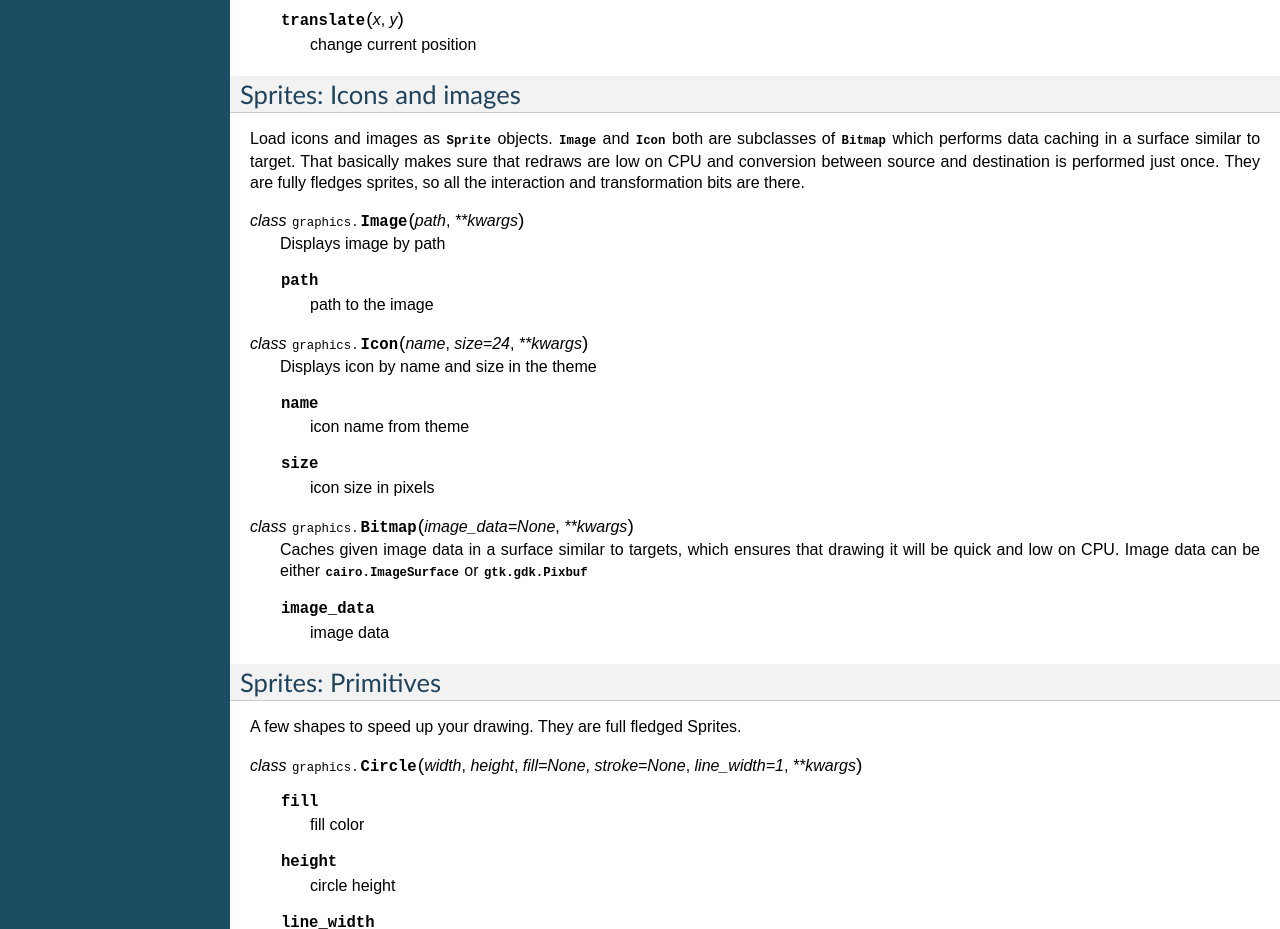
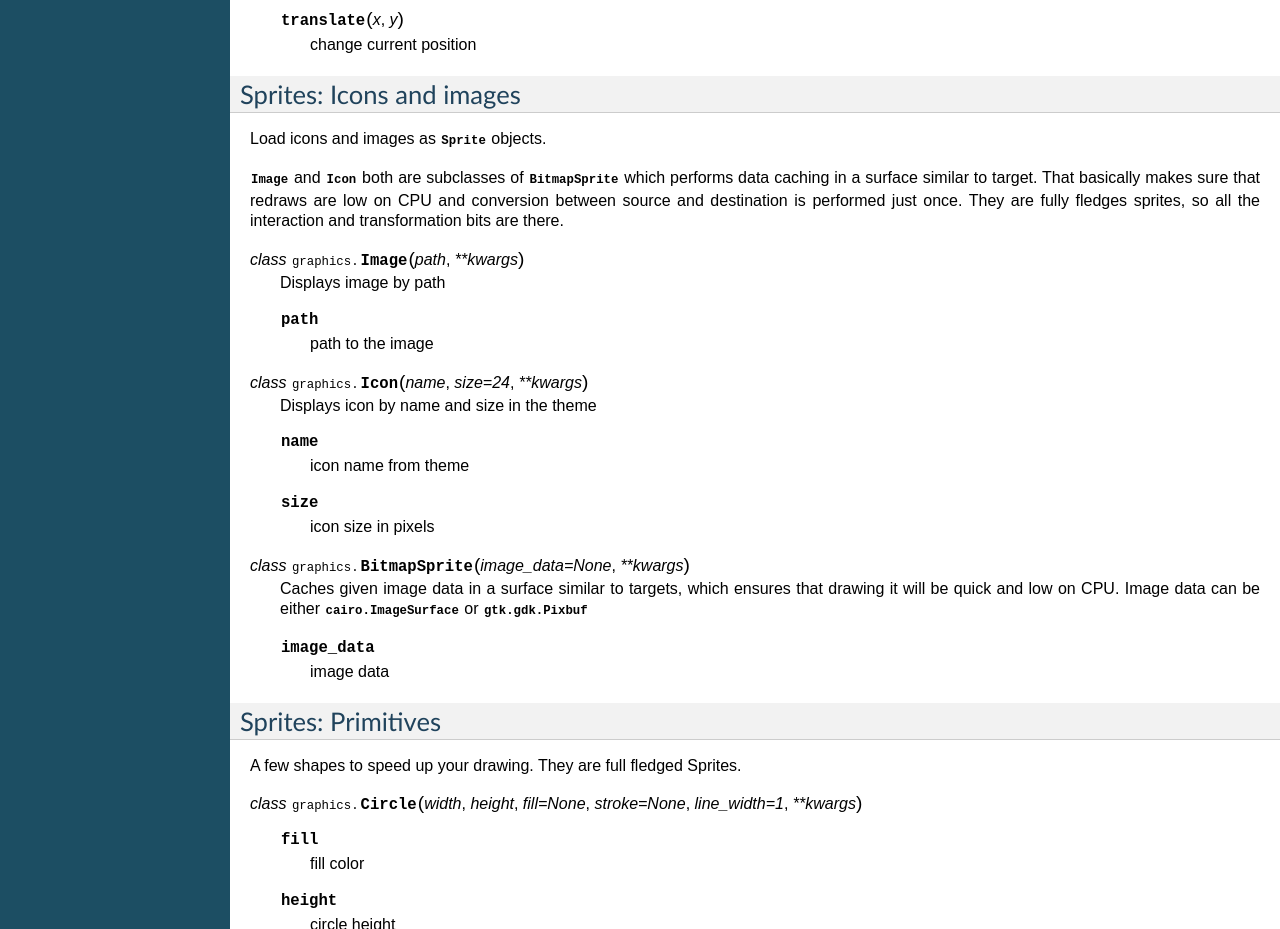
Before and after one commit to tstriker/hamster-experiments, a plain HTML site: page index.html in a window 1280 px wide. Shown: the part 5860-6789 px from the top of the page. Drawn offline with Linux system fonts and the light colour scheme.

Commit message:
automatic documentation sync

```diff
--- a/index.html
+++ b/index.html
@@ -536,12 +536,12 @@ a class:Label object</p>
 </div>
 <div class="section" id="sprites-icons-and-images">
 <span id="primitives"></span><h2>Sprites: Icons and images<a class="headerlink" href="#sprites-icons-and-images" title="Permalink to this headline">¶</a></h2>
-<p>Load icons and images as <tt class="xref py py-class docutils literal"><span class="pre">Sprite</span></tt> objects. <tt class="xref py py-class docutils literal"><span class="pre">Image</span></tt> and
-<tt class="xref py py-class docutils literal"><span class="pre">Icon</span></tt> both are subclasses of <tt class="xref py py-class docutils literal"><span class="pre">Bitmap</span></tt> which performs data
-caching in a surface similar to target. That basically makes sure that redraws
-are low on CPU and conversion between source and destination is performed just
-once. They are fully fledges sprites, so all the interaction and transformation
-bits are there.</p>
+<p>Load icons and images as <tt class="xref py py-class docutils literal"><span class="pre">Sprite</span></tt> objects.</p>
+<p><tt class="xref py py-class docutils literal"><span class="pre">Image</span></tt> and <tt class="xref py py-class docutils literal"><span class="pre">Icon</span></tt> both are subclasses of <tt class="xref py py-class docutils literal"><span class="pre">BitmapSprite</span></tt>
+which performs data caching in a surface similar to target. That basically makes
+sure that redraws are low on CPU and conversion between source and destination
+is performed just once. They are fully fledges sprites, so all the interaction
+and transformation bits are there.</p>
 <dl class="class">
 <dt id="graphics.Image">
 <em class="property">class </em><tt class="descclassname">graphics.</tt><tt class="descname">Image</tt><big>(</big><em>path</em>, <em>**kwargs</em><big>)</big><a class="headerlink" href="#graphics.Image" title="Permalink to this definition">¶</a></dt>
@@ -573,14 +573,14 @@ bits are there.</p>
 </dd></dl>
 
 <dl class="class">
-<dt id="graphics.Bitmap">
-<em class="property">class </em><tt class="descclassname">graphics.</tt><tt class="descname">Bitmap</tt><big>(</big><em>image_data=None</em>, <em>**kwargs</em><big>)</big><a class="headerlink" href="#graphics.Bitmap" title="Permalink to this definition">¶</a></dt>
+<dt id="graphics.BitmapSprite">
+<em class="property">class </em><tt class="descclassname">graphics.</tt><tt class="descname">BitmapSprite</tt><big>(</big><em>image_data=None</em>, <em>**kwargs</em><big>)</big><a class="headerlink" href="#graphics.BitmapSprite" title="Permalink to this definition">¶</a></dt>
 <dd><p>Caches given image data in a surface similar to targets, which ensures
 that drawing it will be quick and low on CPU.
 Image data can be either <tt class="xref py py-class docutils literal"><span class="pre">cairo.ImageSurface</span></tt> or <tt class="xref py py-class docutils literal"><span class="pre">gtk.gdk.Pixbuf</span></tt></p>
 <dl class="attribute">
-<dt id="graphics.Bitmap.image_data">
-<tt class="descname">image_data</tt><a class="headerlink" href="#graphics.Bitmap.image_data" title="Permalink to this definition">¶</a></dt>
+<dt id="graphics.BitmapSprite.image_data">
+<tt class="descname">image_data</tt><a class="headerlink" href="#graphics.BitmapSprite.image_data" title="Permalink to this definition">¶</a></dt>
 <dd><p>image data</p>
 </dd></dl>
 
```
Also changed, not shown: searchindex.js, sources/index.txt, 1 other file.
